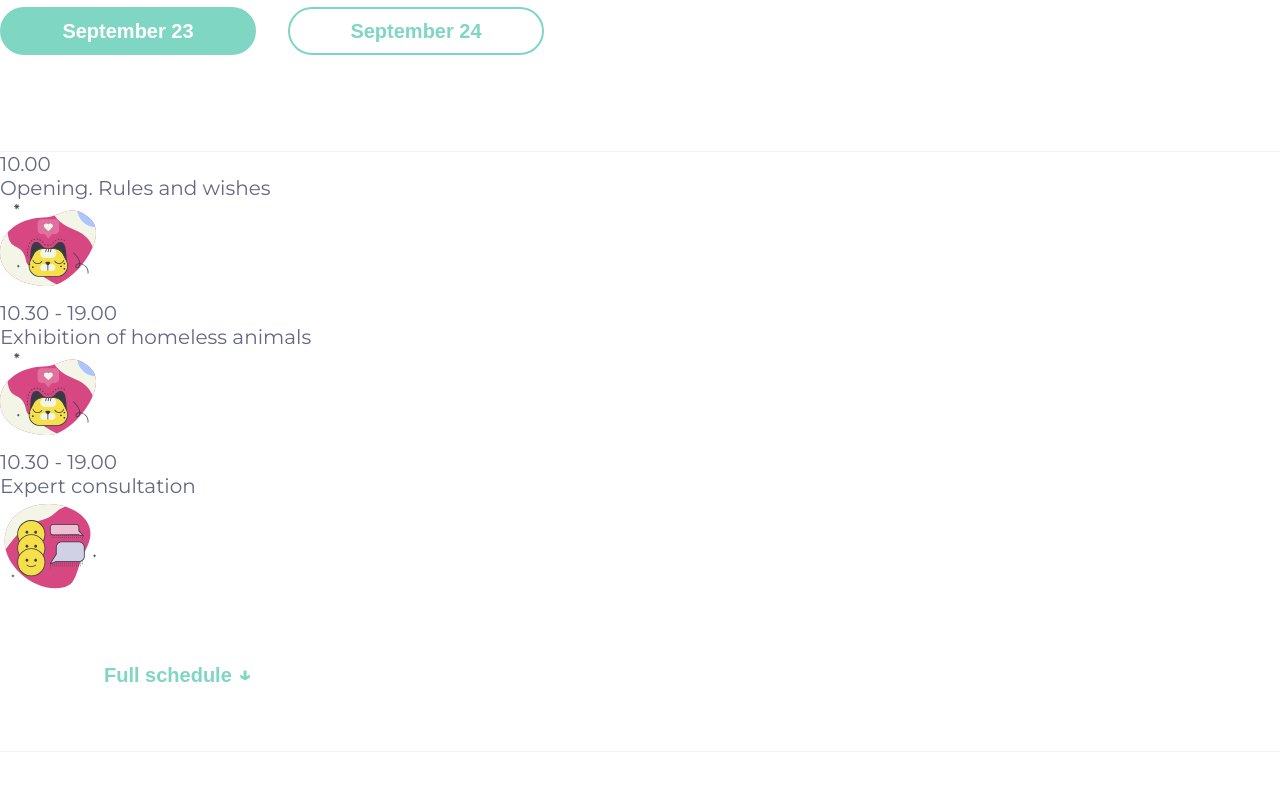
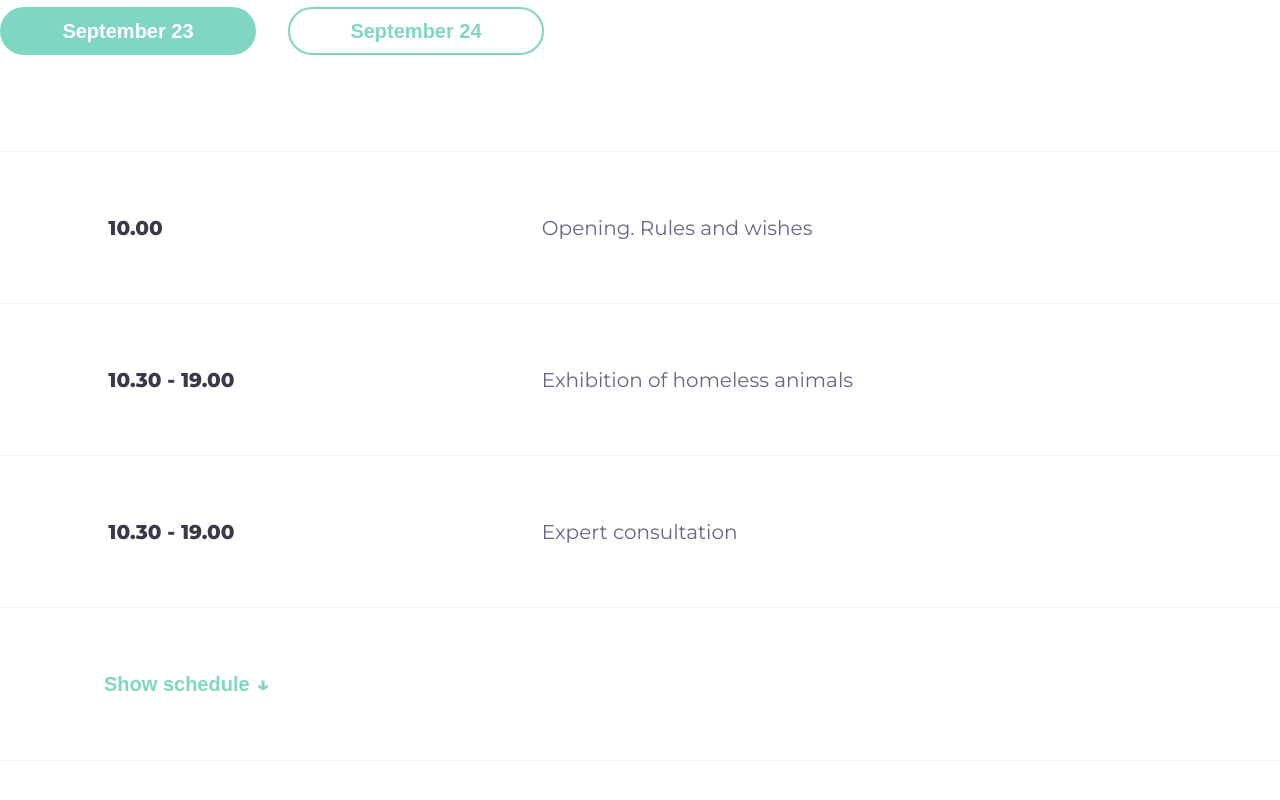
Before and after one commit to sasha-khbrv/petsMakeHomes, a React (Vite) app: page / in a window 1280 px wide. Shown: the part 3551-4351 px from the top of the page. Built offline with nearby package versions, Linux system fonts and the light colour scheme.

Commit message:
Schedule basic

```diff
--- a/src/blocks/Schedule/components/ScheduleBlock.module.scss
+++ b/src/blocks/Schedule/components/ScheduleBlock.module.scss
@@ -8,7 +8,8 @@
 .cell {
   height: 9.5rem;
   width: 100%;
-  padding: 4rem 6.5rem;
+  padding: 2rem 6.5rem;
+  box-sizing: border-box;
 }
 
 .toggle {
@@ -18,6 +19,5 @@
 
   &:hover{
   color: var(--green-darker);
-
   }
 }
--- a/src/blocks/Schedule/components/ScheduleBlock.tsx
+++ b/src/blocks/Schedule/components/ScheduleBlock.tsx
@@ -17,7 +17,7 @@ const ScheduleBlock: FC<Props> = ({ activeDay }) => {
       : SCHEDULE_MAP[activeDay].filter((item, i) => i <= 2);
 
     return newList.map((item, i) => (
-      <ScheduleItem item={item} key={item.time + i} />
+      <ScheduleItem item={item} key={item.time + i} className={styles.cell} />
     ));
   }, [activeDay, showAll]);
 
--- a/src/blocks/Schedule/components/ScheduleBtn.module.scss
+++ b/src/blocks/Schedule/components/ScheduleBtn.module.scss
@@ -5,9 +5,14 @@
 
 .arrow {
   margin-left: 0.5rem;
-  transform: rotateY(0deg);
+  margin-top: 2px;
+  transform: rotate(0deg);
+  width: 0.75rem;
+  height: 0.75rem;
+  display: flex;
+  align-items: center;
 
   &.collapsed {
-    transform: rotateY(180deg);
+    transform: rotate(180deg);
   }
 }
--- a/src/blocks/Schedule/components/ScheduleBtn.tsx
+++ b/src/blocks/Schedule/components/ScheduleBtn.tsx
@@ -19,11 +19,10 @@ const ScheduleBtn: FC<Props> = ({ onToggle, showAll, className }) => {
       className={classNames(styles.wrapper, className)}
       onHover={setIsHover}
     >
-      <span>Full schedule</span>
-      <ArrowIcon
-        color={isHover ? GREEN_DARKER : GREEN}
-        className={classNames(styles.arrow, showAll && styles.collapsed)}
-      />
+      <span>{showAll ? "Hide schedule" : "Show schedule"}</span>
+      <span className={classNames(styles.arrow, showAll && styles.collapsed)}>
+        <ArrowIcon color={isHover ? GREEN_DARKER : GREEN} />
+      </span>
     </BlankButton>
   );
 };
--- a/src/blocks/Schedule/components/ScheduleItem.module.scss
+++ b/src/blocks/Schedule/components/ScheduleItem.module.scss
@@ -0,0 +1,38 @@
+.wrapper {
+  display: grid;
+  column-gap: 2rem;
+  align-items: center;
+  grid-template-columns: repeat(12, 1fr);
+  grid-template-rows: auto;
+  padding-left: 0;
+  padding-right: 0;
+  border-bottom: var(--basic-border);
+
+  &:hover {
+    background-color: var(--pink);
+    .time, .descr {
+      color: var(--white);
+    }
+    .icon {
+      opacity: 1;
+    }
+  }
+}
+
+.time {
+  grid-column: 2 / 6;
+  font-weight: 800;
+  color: var(--font-primary);
+}
+
+.descr {
+  grid-column: 6 / 11;
+  font-weight: 400;
+  color: var(--font-secondaryy);
+}
+
+.icon {
+  grid-column: 11 / 12;
+  opacity: 0;
+  height: 5.5rem;
+}
--- a/src/blocks/Schedule/components/ScheduleItem.tsx
+++ b/src/blocks/Schedule/components/ScheduleItem.tsx
@@ -1,4 +1,5 @@
 import React, { FC } from "react";
+import { classNames } from "../../../helpers/classNames";
 import styles from "./ScheduleItem.module.scss";
 
 export type ScheduleItem = {
@@ -9,12 +10,17 @@ export type ScheduleItem = {
   parent: string;
 };
 
-const ScheduleItem: FC<{ item: ScheduleItem }> = ({ item }) => {
+type Props = { className?: string; item: ScheduleItem };
+
+const ScheduleItem: FC<Props> = ({ item, className }) => {
   return (
-    <div>
-      <div>{item.time}</div>
-      <div>{item.desctription}</div>
-      <img src={`src/assets/program/${item.icon}.svg`} />
+    <div className={classNames(styles.wrapper, className)}>
+      <div className={styles.time}>{item.time}</div>
+      <div className={styles.descr}>{item.desctription}</div>
+      <img
+        src={`src/assets/program/${item.icon}.svg`}
+        className={styles.icon}
+      />
     </div>
   );
 };
```
